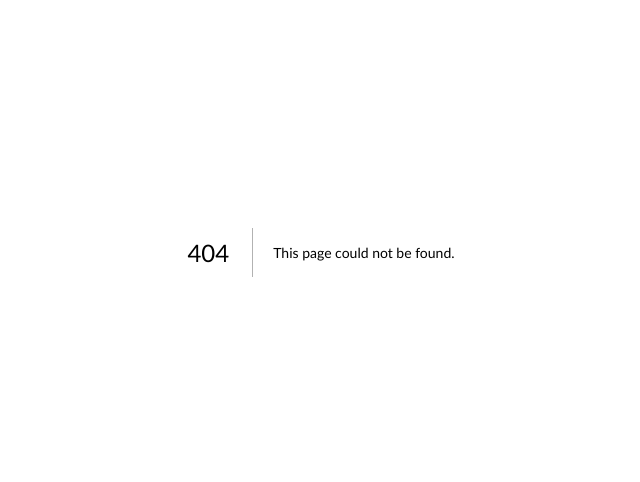
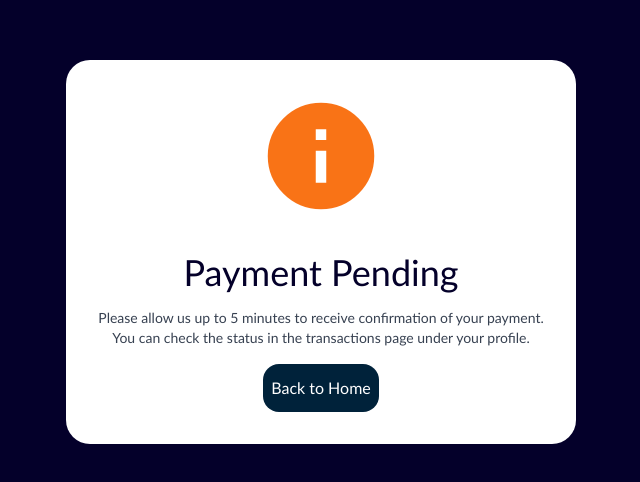
Before and after one commit to Ashrockzzz2003/pragati24_web, a Next.js app: page /event/register/pending in a window 1280 px wide. Before the commit this address had no page. Shown: the part 148-630 px from the top of the page, without its empty margins (319-959 px from the left). Built offline with nearby package versions, Linux system fonts and the light colour scheme.

Commit message:
pending page

```diff
--- /dev/null
+++ b/app/event/register/pending/page.js
@@ -0,0 +1,27 @@
+"use client";
+
+import Link from "next/link";
+import 'material-icons/iconfont/material-icons.css';
+
+export default function PaymentPending() {
+    return (<div className="flex flex-col justify-center items-center bg-[#04002a] h-screen">
+        <div className="text-[#04002a] items-center justify-center bg-white rounded-3xl px-8 py-8">
+            <>
+                <div className="flex items-center justify-center">
+                    <i className="material-icons text-orange-500" style={{ "fontSize": "128px" }}>info</i>
+                </div>
+                <h1 className="mt-8 text-center justify-center text-4xl fonr-bold mb-4">Payment Pending</h1>
+                <p className="text-gray-700 text-sm text-center">Please allow us up to 5 minutes to receive confirmation of your payment.</p>
+                <p className="text-gray-700 text-sm text-center">You can check the status in the transactions page under your profile.</p>
+            </>
+
+            <Link href={"/"} className="flex justify-center">
+                <button
+                    className="rounded-2xl px-2 py-3"
+                    style={{ backgroundColor: "#00223a", color: "white", marginTop: "1rem" }}>
+                    Back to Home
+                </button>
+            </Link>
+        </div>
+    </div>);
+}
--- a/app/user/transactions/page.js
+++ b/app/user/transactions/page.js
@@ -114,7 +114,10 @@ export default function TransactionsScreen() {
                         {transactionData.map((transaction, index) => (
                             <tr key={index} className="bg-white">
                                 <td className={"border border-gray-200 px-2 py-2" + (index === transactionData.length - 1 ? "border-separate rounded-bl-2xl" : "")}>{transaction.txnid}</td>
-                                <td className="border border-gray-200 px-2 py-2">{new Date(transaction.createdAt).toDateString()}</td>
+                                <td className="border border-gray-200 px-2 py-2"><div>
+                                    <p className="text-center">{new Date(transaction.createdAt).toDateString()}</p>
+                                    <p className="text-xs text-gray-500 text-center">{new Date(transaction.createdAt).toLocaleTimeString()}</p>
+                                </div></td>
                                 <td className="border border-gray-200 px-2 py-2">{"₹ " + transaction.amount + " /-"}</td>
                                 <td className={"border border-gray-200 px-2 py-2" + (index === transactionData.length - 1 ? "border-separate rounded-br-2xl" : "")}>
                                     {transaction.transactionStatus === '1' ? (
--- a/components/constants.js
+++ b/components/constants.js
@@ -20,6 +20,8 @@ const USER_TRANSACTIONS_URL = `${USER_URL}/profile/transactions`;
 const ADMIN_EVENTS_URL = `${BASE_URL}/admin/event/all`;
 const ADMIN_DOWNLOAD_PARTICIPANTS_LIST_URL = `${BASE_URL}/admin/event/participants`;
 
+const VERIFY_TRANSACTIONS_URL = `${USER_URL}/event/register/verify`;
+
 export {
     LOGIN_URL,
     REGISTER_URL,
@@ -35,4 +37,5 @@ export {
     ADMIN_EVENTS_URL,
     ADMIN_DOWNLOAD_PARTICIPANTS_LIST_URL,
     USER_TRANSACTIONS_URL,
+    VERIFY_TRANSACTIONS_URL
 };
```
